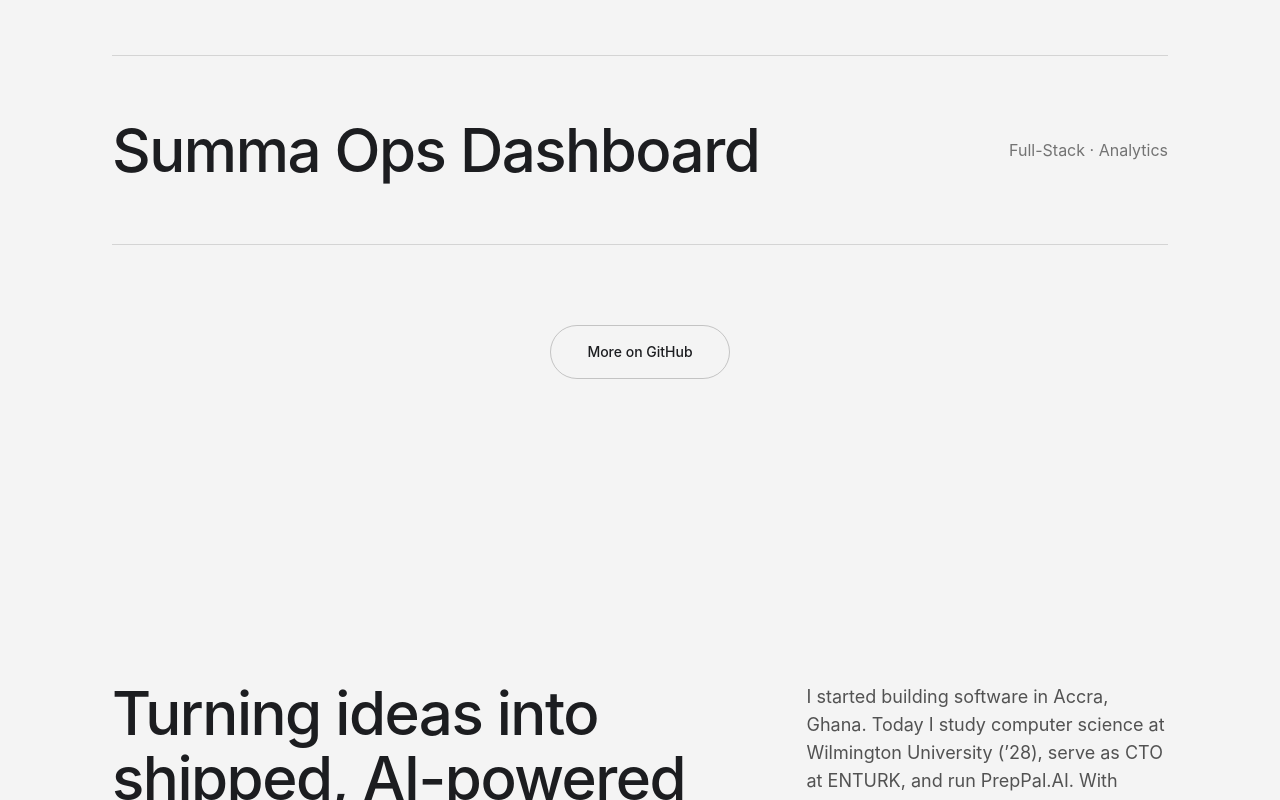
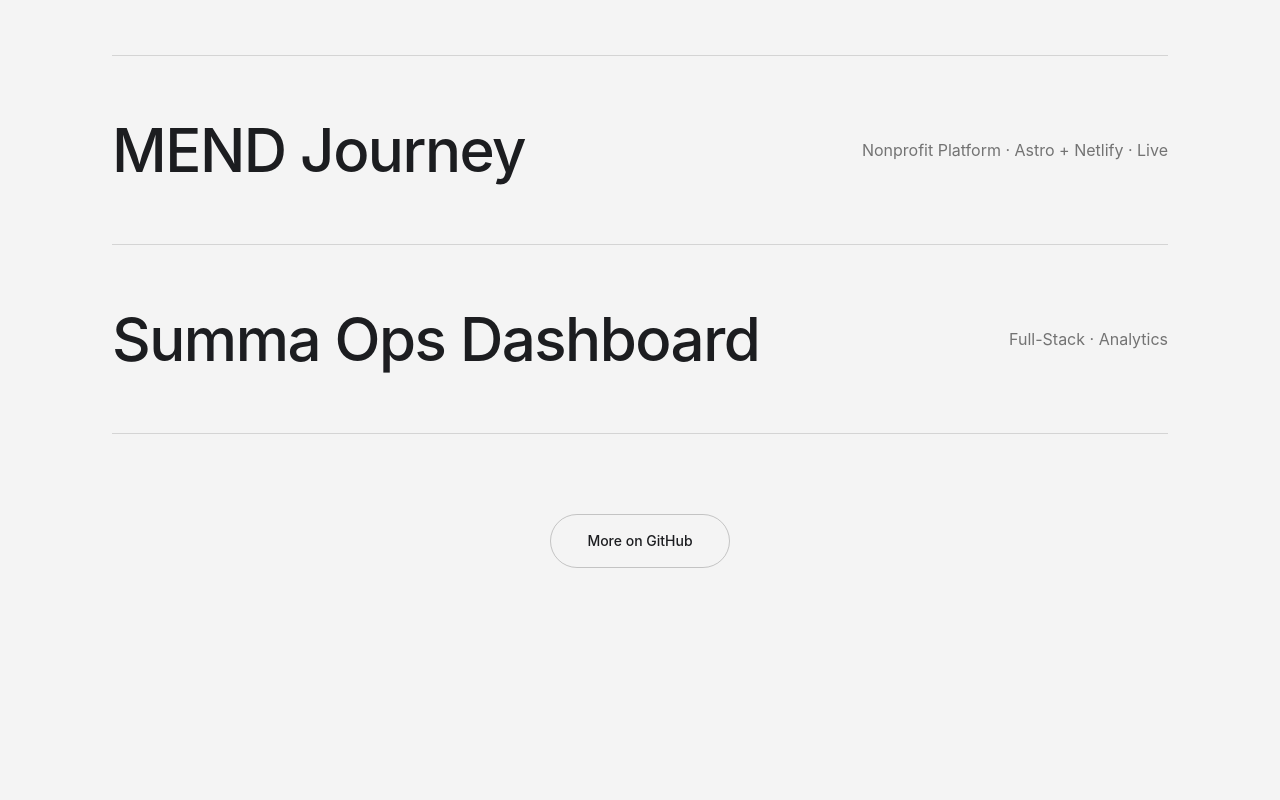
Before and after one commit to Jewettturkson/portfolio, a Next.js app: page / in a window 1280 px wide. Shown: the part 1560-2360 px from the top of the page. Built offline with nearby package versions, Linux system fonts and the light colour scheme; a web font is replaced by a local one.

Commit message:
Add MEND Journey project + nkae landing preview

```diff
--- a/app/components/Projects.tsx
+++ b/app/components/Projects.tsx
@@ -37,6 +37,14 @@
     gradient: "from-[#17141d] to-[#5b4be0]",
     caption: "Remember what you learn · nkae.study",
     image: "./previews/nkae.webp",
+  },
+  {
+    name: "MEND Journey",
+    category: "Nonprofit Platform · Astro + Netlify · Live",
+    href: "https://mendjourney.org",
+    gradient: "from-[#241536] to-[#c9a227]",
+    caption: "Two production sites + automated email pipeline",
+    image: "./previews/mend.webp",
   },
   {
     name: "Summa Ops Dashboard",
```
Also changed, not shown: public/previews/mend.webp (added), public/previews/nkae.webp.
